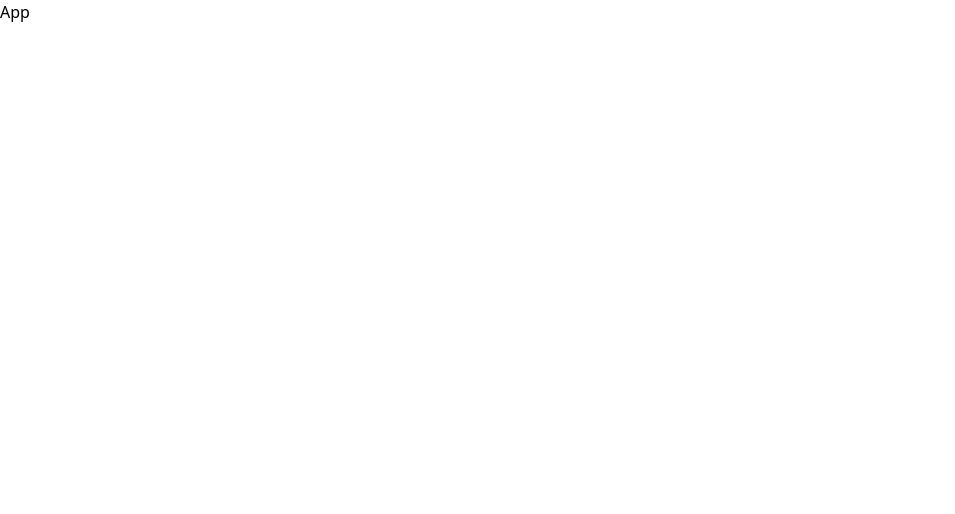
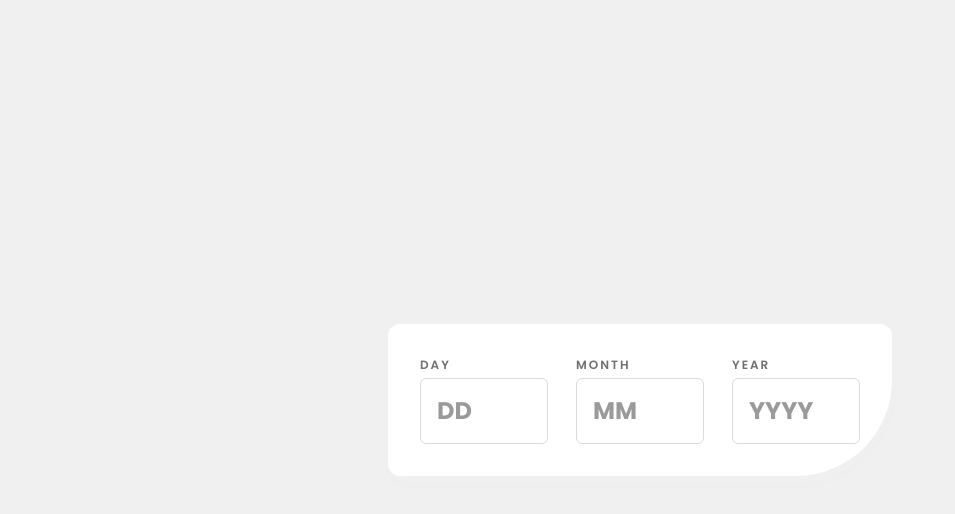
Before and after one commit to aatmaneoulmouden/age-calculator-app, a React (Vite) app: page / in a window 1280 px wide. Shown: the top 514 px of the page, without its empty margins (0-955 px from the left). Built offline with nearby package versions, Linux system fonts and the light colour scheme.

Commit message:
Form inputs

```diff
--- a/src/App.jsx
+++ b/src/App.jsx
@@ -1,7 +1,11 @@
+import Calculator from "./components/Calculator";
+
 const App = () => {
   return (
-    <div>App</div>
-  )
-}
+    <div className="w-full min-h-screen flex justify-center items-center">
+      <Calculator />
+    </div>
+  );
+};
 
-export default App
+export default App;
--- /dev/null
+++ b/src/components/Calculator.jsx
@@ -0,0 +1,11 @@
+import Form from "./Form";
+
+const Calculator = () => {
+  return (
+    <section className="calculator bg-neutral-white p-8 rounded-xl rounded-ee-[96px] shadow-main">
+      <Form />
+    </section>
+  );
+};
+
+export default Calculator;
--- /dev/null
+++ b/src/components/Form.jsx
@@ -0,0 +1,44 @@
+import { useId } from "react";
+import Input from "./Input";
+
+const Form = () => {
+  const formId = useId();
+
+  const inputs = [
+    {
+      id: "day",
+      name: "day",
+      label: "Day",
+      placeholder: "DD",
+    },
+    {
+      id: "month",
+      name: "month",
+      label: "Month",
+      placeholder: "MM",
+    },
+    {
+      id: "year",
+      name: "year",
+      label: "Year",
+      placeholder: "YYYY",
+    },
+  ];
+
+  const displayInputs = inputs.map((input) => (
+    <Input
+      key={input.id}
+      id={`${formId}-${input.id}`}
+      name={input.name}
+      label={input.label}
+      placeholder={input.placeholder}
+    />
+  ));
+  return (
+    <form action="" className="form">
+      <div className="fields-wrapper flex gap-7">{displayInputs}</div>
+    </form>
+  );
+};
+
+export default Form;
--- /dev/null
+++ b/src/components/Input.jsx
@@ -0,0 +1,19 @@
+const Input = (props) => {
+  return (
+    <div className="input-wrapper w-32">
+      <label htmlFor={props.id} className="label block text-[12px] uppercase text-neutral-smokey-grey font-semibold tracking-[2px] mb-1">
+        {props.label}
+      </label>
+      <input
+        type="text"
+        id={props.id}
+        name={props.name}
+        placeholder={props.placeholder}
+        className="input w-full outline-none border border-neutral-light-grey rounded-md p-4 text-2xl font-bold placeholder:text-neutral-smokey-grey/70"
+      />
+      <small className="error"></small>
+    </div>
+  );
+};
+
+export default Input;
--- a/src/index.css
+++ b/src/index.css
@@ -1,5 +1,11 @@
-@import url('https://fonts.googleapis.com/css2?family=Poppins:ital,wght@0,700;1,400;1,800&display=swap');
+@import url('https://fonts.googleapis.com/css2?family=Poppins:ital,wght@0,100;0,200;0,300;0,400;0,500;0,600;0,700;0,800;0,900;1,100;1,200;1,300;1,400;1,500;1,600;1,700;1,800;1,900&display=swap');
 
 @tailwind base;
 @tailwind components;
 @tailwind utilities;
+
+@layer base {
+  body {
+    @apply bg-neutral-off-white font-poppins;
+  }
+}
--- a/tailwind.config.js
+++ b/tailwind.config.js
@@ -22,6 +22,9 @@ export default {
           'off-black': 'hsl(0, 0%, 8%)',
         },
       },
+      boxShadow: {
+        main: 'rgba(149, 157, 165, 0.01) 0px 8px 24px;'
+      }
     },
   },
   plugins: [],
```
